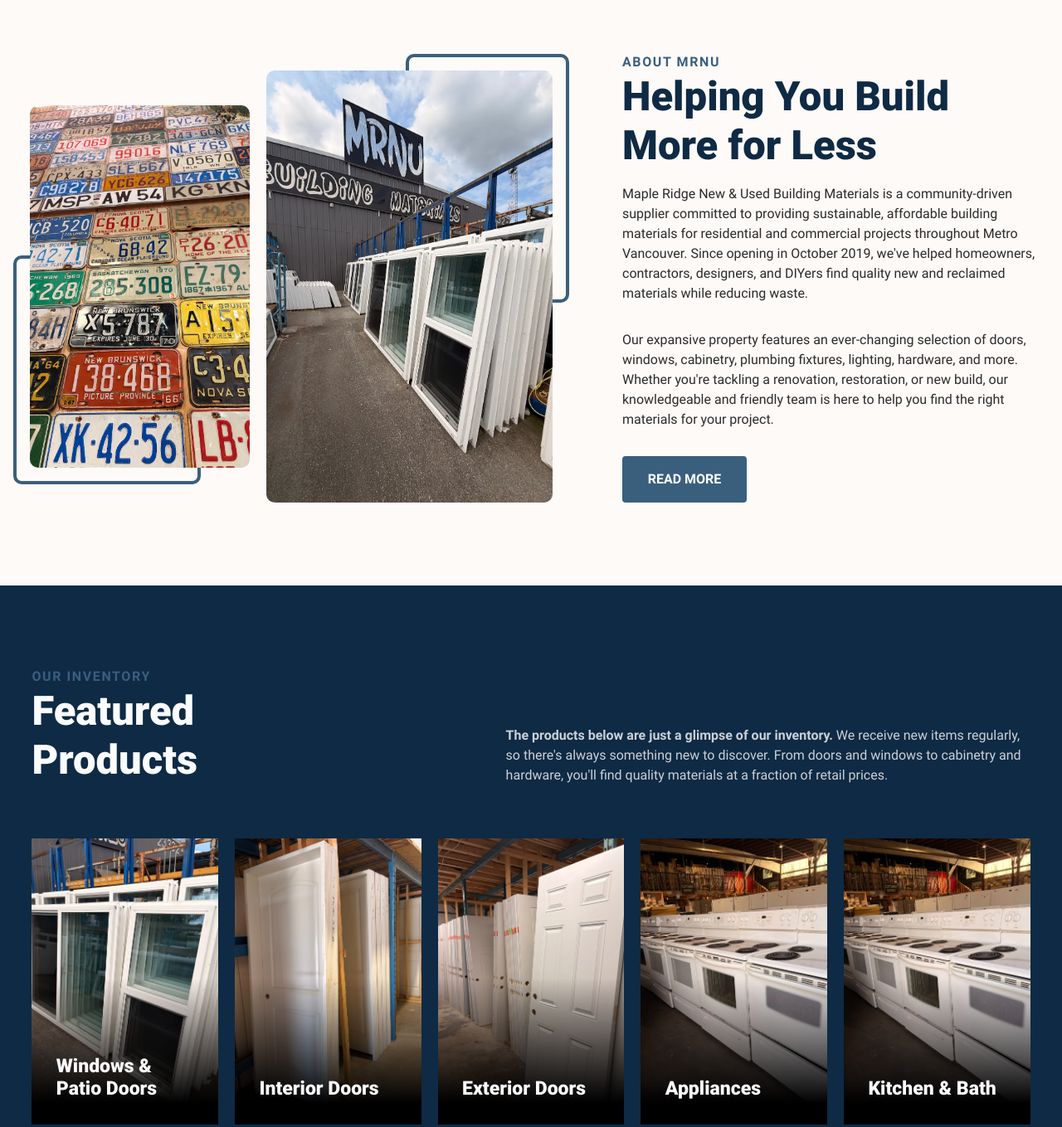
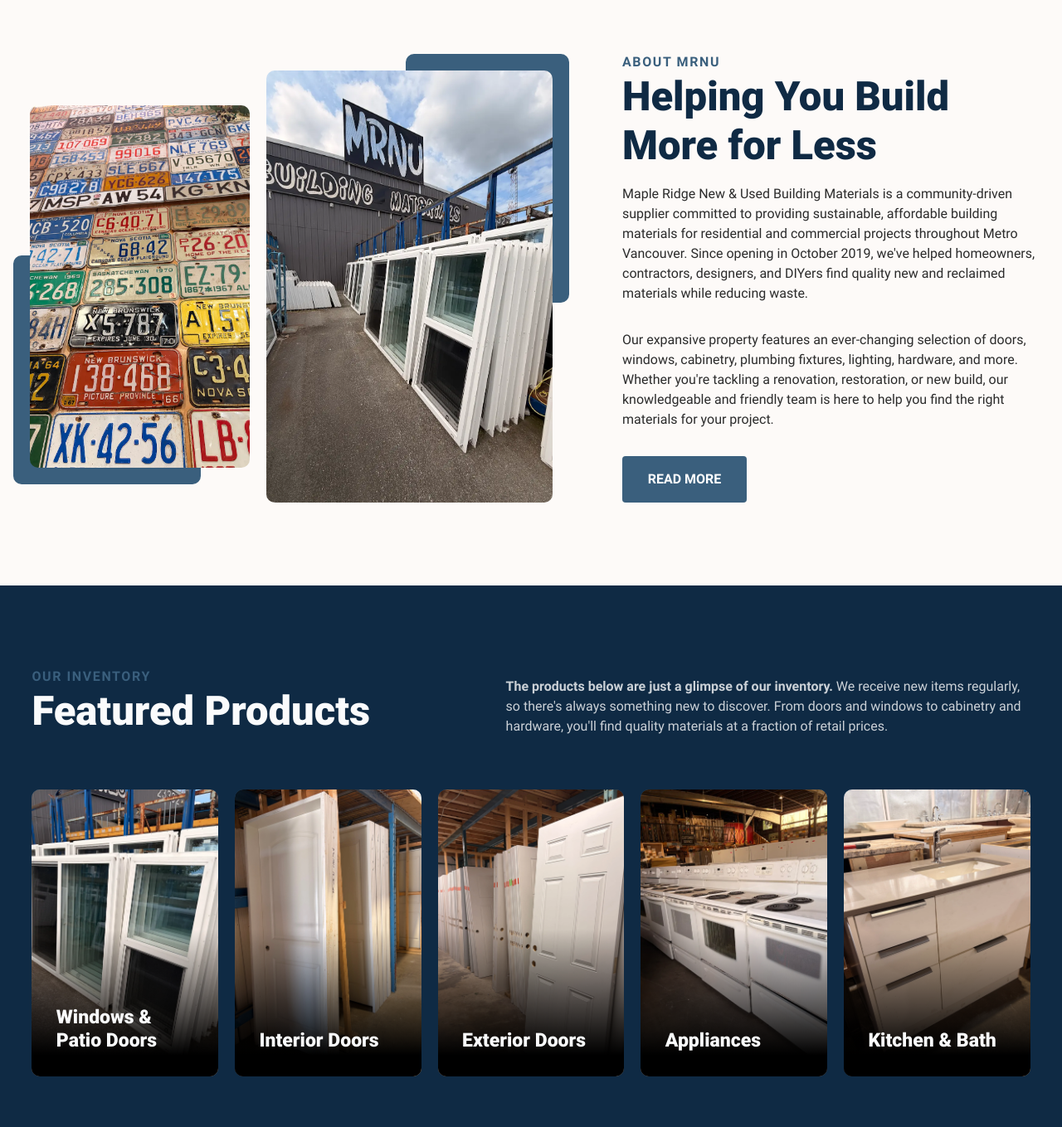
Before and after one commit to BryanX14/MRNU-Build, an Eleventy site: page src/index.html in a window 1280 px wide. Shown: the part 1120-2479 px from the top of the page at 83% size. Built offline with nearby package versions, Linux system fonts and the light colour scheme; Eleventy itself is replaced by a stand-in of ours; files that its build step writes are made by us from their sources; what @codestitchofficial/eleventy-plugin-sharp-images, glob would draw is missing.

Commit message:
mobile scss on index changes

```diff
--- a/src/assets/sass/local.scss
+++ b/src/assets/sass/local.scss
@@ -125,6 +125,7 @@
                 width: calc(226/16 * 1em);
                 height: 63.271605%;
                 border: calc(4/16 * 1em) solid var(--primary);
+                background-color: var(--primary);
                 position: absolute;
                 bottom: calc(-20/16 * 1em);
                 left: calc(-20/16 * 1em);
@@ -144,6 +145,7 @@
                 width: calc(197/16 * 1em);
                 height: 57.598039%;
                 border: calc(4/16 * 1em) solid var(--primary);
+                background-color: var(--primary);
                 position: absolute;
                 top: calc(-20/16 * 1em);
                 right: calc(-20/16 * 1em);
@@ -265,7 +267,7 @@
         }
 
         .cs-title {
-            max-width: 13ch;
+            max-width: 30ch;
             color: var(--bodyTextColorWhite);
         }
 
@@ -294,8 +296,9 @@
             margin: 0;
             /* prevents padding and border from affecting height and width */
             box-sizing: border-box;
+            border-radius: 10px;
             padding: 0;
-            background-color: #000;
+            background-color: var(--primary);
             display: flex;
             flex-direction: column;
             justify-content: flex-end;
@@ -352,6 +355,7 @@
         .cs-picture {
             width: 100%;
             height: 100%;
+            border-radius: 10px;
             display: block;
             position: absolute;
             top: 0;
@@ -365,7 +369,7 @@
                 width: 100%;
                 height: 100%;
                 opacity: 0;
-                background-color: #000;
+                background-color: var(--primary);
                 position: absolute;
                 top: 0;
                 right: 0;
--- a/src/index.html
+++ b/src/index.html
@@ -179,7 +179,7 @@ tags: "sitemap"
                         <h3 class="cs-h3">Kitchen & Bath</h3>
                     </a>
                     <picture class="cs-picture">
-                        <img decoding="async" src="/assets/images/index/mrnu-appliances.webp" alt="Kitchen & Bath" width="1071" height="1428" loading="lazy">
+                        <img decoding="async" src="/assets/images/index/mrnu-kit-bath.webp" alt="Kitchen & Bath" width="1071" height="1428" loading="lazy">
                     </picture>
                 </li>
         </ul>
```
Also changed, not shown: src/assets/images/index/mrnu-kit-bath.webp (added), 1 other file.
